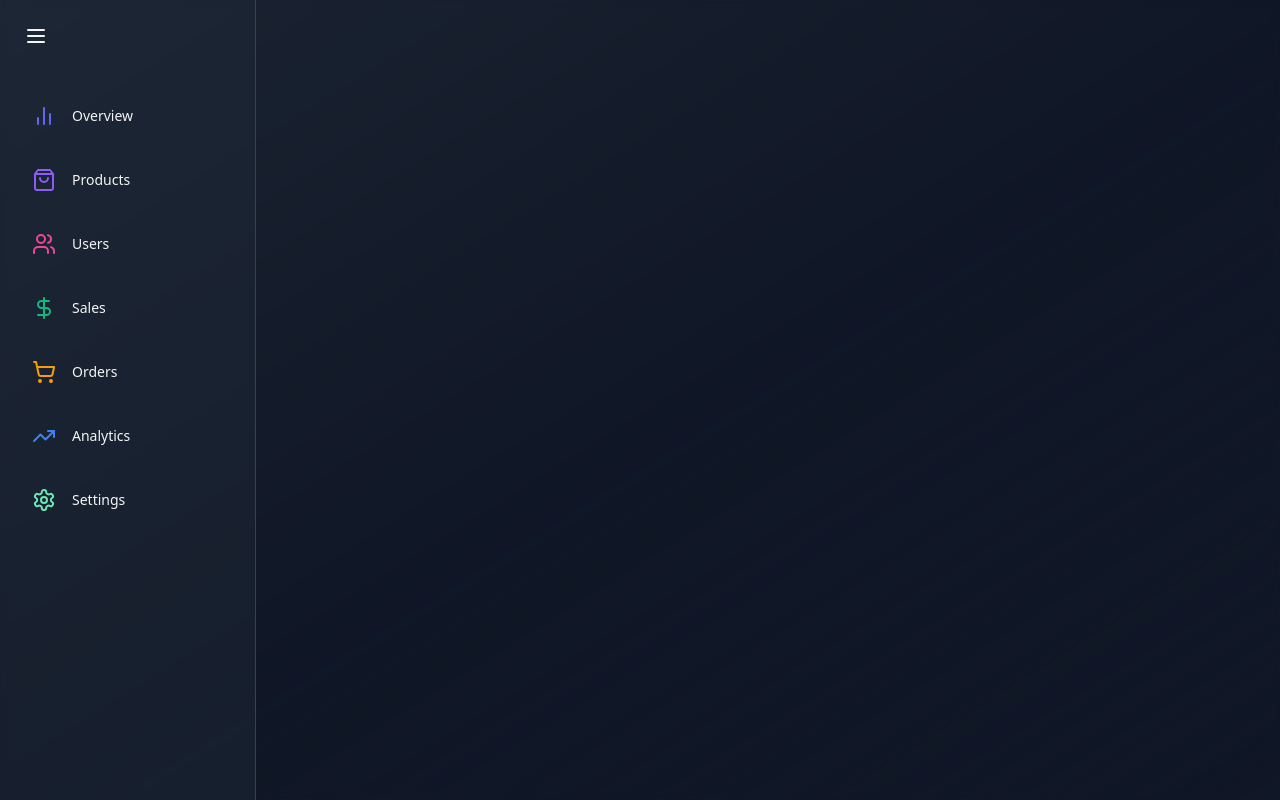
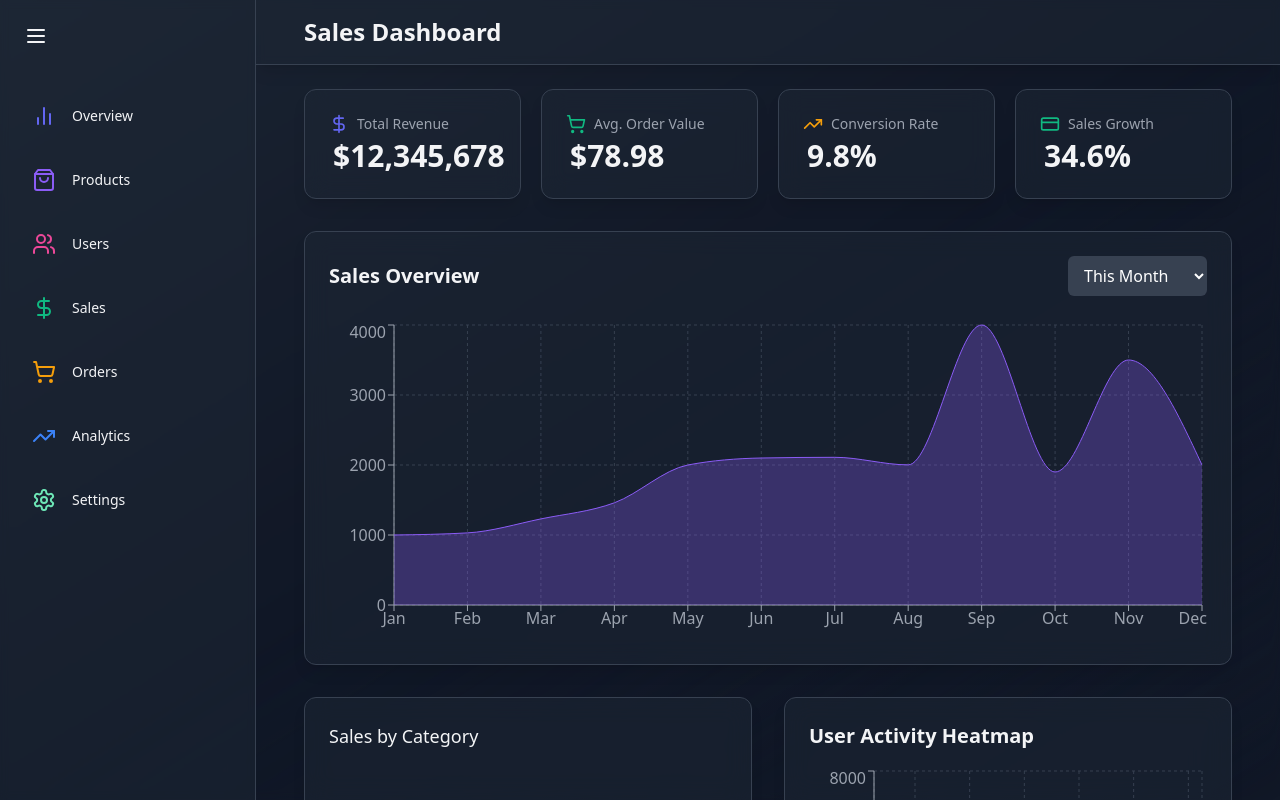
Before and after one commit to alizada-sharifi/Admin-dashboard, a React (Vite) app: page /sales in a window 1280 px wide. Built offline with nearby package versions, Linux system fonts and the light colour scheme.

Commit message:
feat: complete sales page

```diff
--- a/src/App.jsx
+++ b/src/App.jsx
@@ -1,5 +1,5 @@
 import { Route, Routes } from "react-router-dom";
-import { Overview, Products, Users } from "./pages";
+import { Overview, Products, Sales, Users } from "./pages";
 import Sidebar from "./components/Sidebar";
 
 function App() {
@@ -19,6 +19,7 @@ function App() {
           <Route element={<Overview />} path="/" />
           <Route element={<Products />} path="/products" />
           <Route element={<Users />} path="/users" />
+          <Route element={<Sales />} path="/sales" />
         </Routes>
       </div>
     </>
--- a/src/components/Header.jsx
+++ b/src/components/Header.jsx
@@ -1,5 +1,3 @@
-import React from "react";
-
 function Header({ title }) {
   return (
     <header className="bg-gray-800/50 backdrop-blur-sm shadow-lg border-b border-gray-700">
--- /dev/null
+++ b/src/components/SalesOverviewChart.jsx
@@ -0,0 +1,122 @@
+import { useState } from "react";
+import { motion } from "framer-motion";
+import {
+  Area,
+  AreaChart,
+  CartesianGrid,
+  ResponsiveContainer,
+  Tooltip,
+  XAxis,
+  YAxis,
+} from "recharts";
+
+const weeklySalesData = [
+  { week: "Sun", sales: 10 },
+  { week: "Mon", sales: 20 },
+  { week: "Tue", sales: 30 },
+  { week: "Wed", sales: 25 },
+  { week: "Thu", sales: 32 },
+  { week: "Fri", sales: 40 },
+  { week: "Sat", sales: 30 },
+];
+
+const monthlySalesData = [
+  { month: "Jan", sales: 1000 },
+  { month: "Feb", sales: 1030 },
+  { month: "Mar", sales: 1230 },
+  { month: "Apr", sales: 1460 },
+  { month: "May", sales: 2000 },
+  { month: "Jun", sales: 2100 },
+  { month: "Jul", sales: 2110 },
+  { month: "Aug", sales: 2002 },
+  { month: "Sep", sales: 4000 },
+  { month: "Oct", sales: 1900 },
+  { month: "Nov", sales: 3500 },
+  { month: "Dec", sales: 2000 },
+];
+
+const quarterlySalesData = [
+  { season: "Spring", sales: 10000 },
+  { season: "Summer", sales: 14000 },
+  { season: "Fall", sales: 23000 },
+  { season: "Winter", sales: 14000 },
+];
+
+const yearlySalesData = [
+  { year: "2020", sales: 100000 },
+  { year: "2021", sales: 200000 },
+  { year: "2022", sales: 300000 },
+  { year: "2023", sales: 105000 },
+  { year: "2024", sales: 230000 },
+];
+
+function SalesOverviewChart() {
+  const [selectedTimeRange, setSelectedTimeRange] = useState("This Month");
+
+  const getChartData = () => {
+    switch (selectedTimeRange) {
+      case "This Week":
+        return { data: weeklySalesData, xKey: "week" };
+      case "This Month":
+        return { data: monthlySalesData, xKey: "month" };
+      case "This Quarter":
+        return { data: quarterlySalesData, xKey: "season" };
+      case "This Year":
+        return { data: yearlySalesData, xKey: "year" };
+      default:
+        return { data: monthlySalesData, xKey: "month" };
+    }
+  };
+
+  const { data, xKey } = getChartData();
+
+  return (
+    <motion.div
+      className="bg-gray-800 bg-opacity-50 backdrop-blur-md shadow-lg rounded-xl p-6 border border-gray-700 mb-8"
+      initial={{ opacity: 0, y: 20 }}
+      animate={{ opacity: 1, y: 0 }}
+      transition={{ delay: 0.2 }}
+    >
+      <div className="flex justify-between items-center mb-6">
+        <h2 className="text-xl font-semibold text-gray-100">Sales Overview</h2>
+
+        <select
+          className="bg-gray-700 text-white rounded-md px-3 py-2 focus:outline-none focus:ring-2 focus:ring-blue-500"
+          value={selectedTimeRange}
+          onChange={(e) => setSelectedTimeRange(e.target.value)}
+        >
+          <option value="This Week">This Week</option>
+          <option value="This Month">This Month</option>
+          <option value="This Quarter">This Quarter</option>
+          <option value="This Year">This Year</option>
+        </select>
+      </div>
+
+      <div className="w-full h-80">
+        <ResponsiveContainer>
+          <AreaChart data={data}>
+            <CartesianGrid strokeDasharray="3 3" stroke="#374151" />
+            <XAxis dataKey={xKey} stroke="#9ca3af" />
+            <YAxis stroke="#9ca3af" />
+            <Tooltip
+              contentStyle={{
+                backgroundColor: "rgba(31,41,55,0.8)",
+                borderColor: "#4b5563",
+              }}
+              itemStyle={{ color: "#e5e7eb" }}
+            />
+            <Area
+              type="monotone"
+              dataKey="sales"
+              stroke="#8b5cf6"
+              fill="#8b5cf6"
+              fillOpacity={0.3}
+            />
+          </AreaChart>
+        </ResponsiveContainer>
+      </div>
+    </motion.div>
+  );
+}
+
+export default SalesOverviewChart;
--- a/src/components/UserActivity.jsx
+++ b/src/components/UserActivity.jsx
@@ -1,5 +1,5 @@
-import { motion } from "framer-motion";
 import {
+  Bar,
   BarChart,
   CartesianGrid,
   Legend,
@@ -8,110 +8,51 @@ import {
   XAxis,
   YAxis,
 } from "recharts";
-import { Bar } from "recharts";
+import { motion } from "framer-motion";
 
-function UserActivity() {
-  const UserActivitiesData = [
-    {
-      name: "Mon",
-      "0-4": 20,
-      "4-8": 40,
-      "8-12": 60,
-      "12-16": 80,
-      "16-20": 100,
-      "20-24": 29,
-    },
-    {
-      name: "Tue",
-      "0-4": 12,
-      "4-8": 23,
-      "8-12": 87,
-      "12-16": 102,
-      "16-20": 6,
-      "20-24": 19,
-    },
-    {
-      name: "Wed",
-      "0-4": 34,
-      "4-8": 80,
-      "8-12": 97,
-      "12-16": 100,
-      "16-20": 140,
-      "20-24": 160,
-    },
-    {
-      name: "Thu",
-      "0-4": 5,
-      "4-8": 19,
-      "8-12": 100,
-      "12-16": 76,
-      "16-20": 30,
-      "20-24": 80,
-    },
-    {
-      name: "Fri",
-      "0-4": 13,
-      "4-8": 56,
-      "8-12": 28,
-      "12-16": 87,
-      "16-20": 123,
-      "20-24": 234,
-    },
-    {
-      name: "Sat",
-      "0-4": 23,
-      "4-8": 46,
-      "8-12": 56,
-      "12-16": 245,
-      "16-20": 241,
-      "20-24": 103,
-    },
-    {
-      name: "Sun",
-      "0-4": 23,
-      "4-8": 44,
-      "8-12": 64,
-      "12-16": 70,
-      "16-20": 160,
-      "20-24": 220,
-    },
-  ];
+const UserActivityHeatmap = ({
+  data,
+  name,
+  dataKey,
+  color,
+  stackId = false,
+}) => {
   return (
     <motion.div
-      className="bg-gray-800/50 backdrop-blur-md shadow-lg rounded-xl p-6 border border-gray-700 mb-8"
+      className="bg-gray-800 bg-opacity-50 backdrop-blur-md shadow-lg rounded-xl p-6 border border-gray-700"
       initial={{ opacity: 0, y: 20 }}
       animate={{ opacity: 1, y: 0 }}
-      transition={{ delay: 0.2 }}
+      transition={{ delay: 0.4 }}
     >
-      <h2 className="text-lg font-medium mb-4 text-gray-100">
+      <h2 className="text-xl font-semibold text-gray-100 mb-4">
         User Activity Heatmap
       </h2>
-
-      <div className="h-full w-full">
+      <div style={{ width: "100%", height: 300 }}>
         <ResponsiveContainer>
-          <BarChart data={UserActivitiesData}>
+          <BarChart data={data}>
             <CartesianGrid strokeDasharray="3 3" stroke="#374151" />
-            <XAxis dataKey={"name"} stroke="#9ca3af" />
-            <YAxis stroke="#9ca3af" />
+            <XAxis dataKey={name} stroke="#9CA3AF" />
+            <YAxis stroke="#9CA3AF" />
             <Tooltip
               contentStyle={{
-                backgroundColor: "rgba(31,41,55,0.8)",
-                borderColor: "#4b5563",
+                backgroundColor: "rgba(31, 41, 55, 0.8)",
+                borderColor: "#4B5563",
               }}
-              itemStyle={{ color: "#4b5563" }}
+              itemStyle={{ color: "#E5E7EB" }}
             />
             <Legend />
-            <Bar dataKey="0-4" stackId="a" fill="#6366f1" />
-            <Bar dataKey="4-8" stackId="a" fill="#8b5cf6" />
-            <Bar dataKey="8-12" stackId="a" fill="#ec4899" />
-            <Bar dataKey="12-16" stackId="a" fill="#10b981" />
-            <Bar dataKey="16-20" stackId="a" fill="#f59e0b" />
-            <Bar dataKey="20-24" stackId="a" fill="#3b82f6" />
+            {dataKey.map((key, index) => (
+              <Bar
+                key={key}
+                dataKey={key}
+                stackId={stackId}
+                fill={color[index]}
+              />
+            ))}
           </BarChart>
         </ResponsiveContainer>
       </div>
     </motion.div>
   );
-}
-
-export default UserActivity;
+};
+export default UserActivityHeatmap;
--- a/src/components/index.js
+++ b/src/components/index.js
@@ -7,3 +7,4 @@ export { default as SalesChannelChart } from "./SalesChannelChart";
 export { default as ProductTable } from "./ProductTable";
 export { default as UsersTable } from "./UsersTable";
 export { default as UserActivity } from "./UserActivity";
+export { default as SalesOverviewChart } from "./SalesOverviewChart";
--- /dev/null
+++ b/src/pages/Sales.jsx
@@ -0,0 +1,106 @@
+import {
+  CategoryDistributionChart,
+  Header,
+  SalesOverviewChart,
+  StatCard,
+  UserActivity,
+} from "../components";
+import { motion } from "framer-motion";
+import { DollarSign, ShoppingCart, TrendingUp, CreditCard } from "lucide-react";
+
+function Sales() {
+  const StatCardInfo = [
+    {
+      name: "Total Revenue",
+      icon: DollarSign,
+      value: "$12,345,678",
+      color: "#6366f1",
+    },
+    {
+      name: "Avg. Order Value",
+      icon: ShoppingCart,
+      value: "$78.98",
+      color: "#10b981",
+    },
+    {
+      name: "Conversion Rate",
+      icon: TrendingUp,
+      value: "9.8%",
+      color: "#f59e0b",
+    },
+    {
+      name: "Sales Growth",
+      icon: CreditCard,
+      value: "34.6%",
+      color: "#10b981",
+    },
+  ];
+  const userActivityData = [
+    { month: "Jul", sales: 3470 },
+    { month: "Aug", sales: 3100 },
+    { month: "Sep", sales: 5100 },
+    { month: "Oct", sales: 4800 },
+    { month: "Nov", sales: 5200 },
+    { month: "Dec", sales: 5470 },
+    { month: "Jan", sales: 6000 },
+    { month: "Feb", sales: 5890 },
+    { month: "Mar", sales: 6800 },
+    { month: "Apr", sales: 6300 },
+    { month: "May", sales: 6500 },
+    { month: "Jun", sales: 7000 },
+  ];
+  const categoryData = [
+    { name: "Electronics", value: 4500 },
+    { name: "Clothing", value: 3200 },
+    { name: "Home & Garden", value: 2800 },
+    { name: "Books", value: 2100 },
+    { name: "Sports & Outdoors", value: 1900 },
+  ];
+  const keys = Object.keys(userActivityData[0]).filter((key) => key !== "name");
+  const COLORS = [
+    "#10b981",
+    "#10b981",
+    "#10b981",
+    "#10b981",
+    "#10b981",
+    "#10b981",
+  ];
+
+  return (
+    <div className="flex-1 overflow-auto relative z-10">
+      <Header title={"Sales Dashboard"} />
+
+      <main className="container py-6">
+        {/* ==========statCards sectionn ============== */}
+        <motion.div
+          className="grid grid-cols-1 gap-5 sm:grid-cols-2 lg:grid-cols-4 mb-8 "
+          initial={{ opacity: 0, y: 20 }}
+          animate={{ opacity: 1, y: 0 }}
+          transition={{ duration: 1 }}
+        >
+          {StatCardInfo.map((item) => (
+            <StatCard {...item} key={item.name} />
+          ))}
+        </motion.div>
+
+        {/* ================= charts section ================ */}
+        <SalesOverviewChart />
+
+        <div className=" grid grid-cols-1 lg:grid-cols-2 gap-8 ">
+          <CategoryDistributionChart
+            title={"Sales by Category"}
+            data={categoryData}
+          />
+          <UserActivity
+            data={userActivityData}
+            name={"month"}
+            color={COLORS}
+            dataKey={keys}
+          />
+        </div>
+      </main>
+    </div>
+  );
+}
+
+export default Sales;
--- a/src/pages/index.js
+++ b/src/pages/index.js
@@ -1,3 +1,4 @@
 export { default as Overview } from "./Overview";
 export { default as Products } from "./Products";
 export { default as Users } from "./Users";
+export { default as Sales } from "./Sales";
```
Also changed, not shown: src/pages/Users.jsx (+85 -5 lines).
